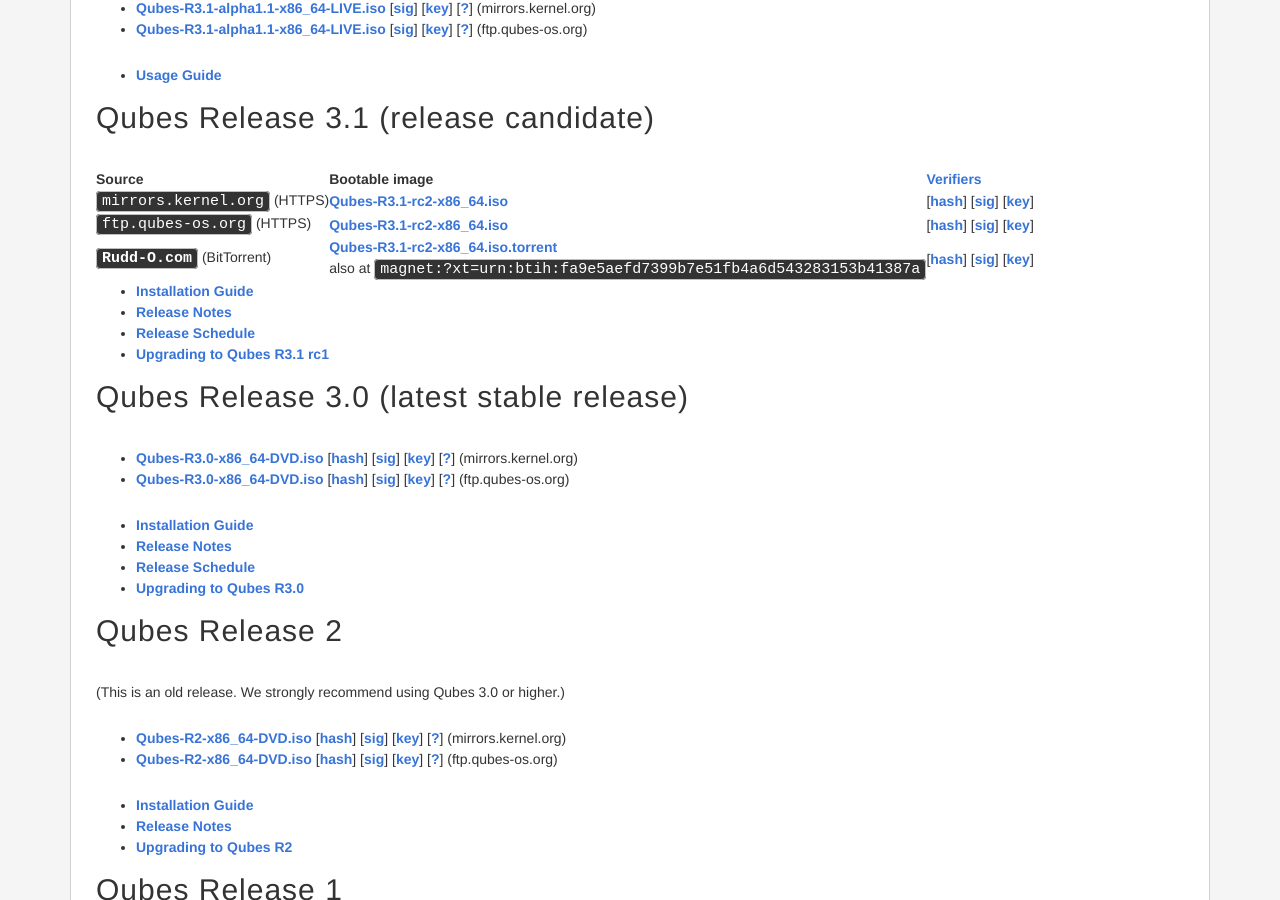
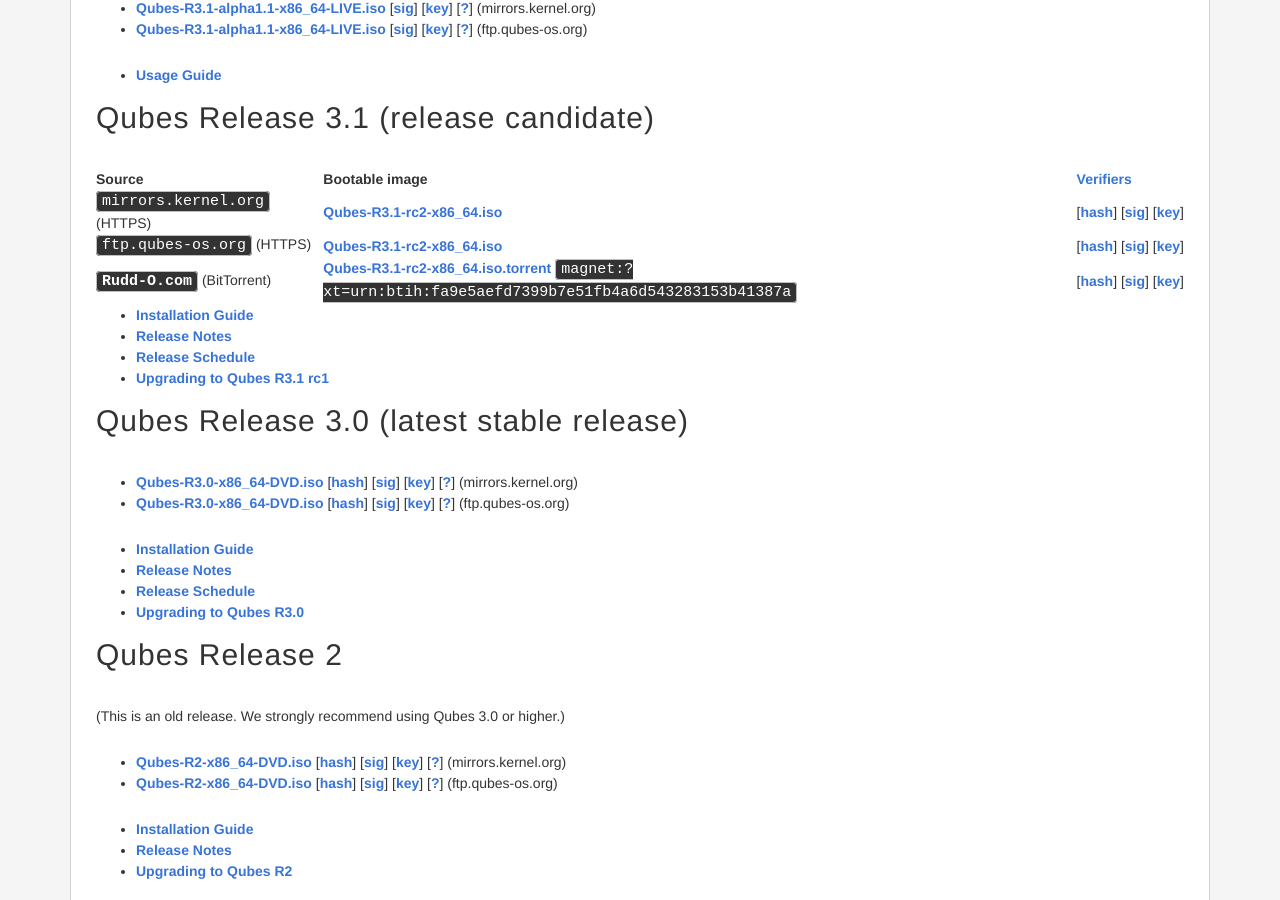
Before and after one commit to QubesOS/qubesos.github.io, a Jekyll site: the page built from pages/downloads.md, in a window 1280 px wide and 900 px high, scrolled down 500 px. Built offline with Jekyll 4.4.1, drawn with Linux system fonts in a browser that asks for light colours; some web fonts are replaced.

Commit message:
No need for the paragraph break, it does itself.

```diff
--- a/pages/downloads.md
+++ b/pages/downloads.md
@@ -42,7 +42,7 @@ Qubes Release 3.1 (release candidate)
 | ------------------------------------------------ | --------------- | --------------------------------------- |
 | `mirrors.kernel.org` (HTTPS)                     | [**Qubes-R3.1-rc2-x86_64.iso**](https://mirrors.kernel.org/qubes/iso/Qubes-R3.1-rc2-x86_64.iso)  | [[hash](https://mirrors.kernel.org/qubes/iso/Qubes-R3.1-rc2-x86_64.iso.DIGESTS)]&nbsp;[[sig](https://mirrors.kernel.org/qubes/iso/Qubes-R3.1-rc2-x86_64.iso.asc)]&nbsp;[[key](https://keys.qubes-os.org/keys/qubes-release-3-signing-key.asc)] |
 | `ftp.qubes-os.org`   (HTTPS)                     | [**Qubes-R3.1-rc2-x86_64.iso**](https://ftp.qubes-os.org/iso/Qubes-R3.1-rc2-x86_64.iso) | [[hash](https://ftp.qubes-os.org/iso/Qubes-R3.1-rc2-x86_64.iso.DIGESTS)]&nbsp;[[sig](https://ftp.qubes-os.org/iso/Qubes-R3.1-rc2-x86_64.iso.asc)]&nbsp;[[key](https://keys.qubes-os.org/keys/qubes-release-3-signing-key.asc)] |
-| [`Rudd-O.com`](https://rudd-o.com/) (BitTorrent) | [**Qubes-R3.1-rc2-x86_64.iso.torrent**](https://rudd-o.com/downloads/qubes/Qubes-R3.1-rc2-x86_64.iso.torrent)<br/>also at `magnet:?xt=urn:btih:fa9e5aefd7399b7e51fb4a6d543283153b41387a` | [[hash](https://mirrors.kernel.org/qubes/iso/Qubes-R3.1-rc2-x86_64.iso.DIGESTS)]&nbsp;[[sig](https://mirrors.kernel.org/qubes/iso/Qubes-R3.1-rc2-x86_64.iso.asc)]&nbsp;[[key](https://keys.qubes-os.org/keys/qubes-release-3-signing-key.asc)] |
+| [`Rudd-O.com`](https://rudd-o.com/) (BitTorrent) | [**Qubes-R3.1-rc2-x86_64.iso.torrent**](https://rudd-o.com/downloads/qubes/Qubes-R3.1-rc2-x86_64.iso.torrent) `magnet:?xt=urn:btih:fa9e5aefd7399b7e51fb4a6d543283153b41387a` | [[hash](https://mirrors.kernel.org/qubes/iso/Qubes-R3.1-rc2-x86_64.iso.DIGESTS)]&nbsp;[[sig](https://mirrors.kernel.org/qubes/iso/Qubes-R3.1-rc2-x86_64.iso.asc)]&nbsp;[[key](https://keys.qubes-os.org/keys/qubes-release-3-signing-key.asc)] |
 
 -   [**Installation Guide**](/doc/installation-guide/)
 -   [Release Notes](/doc/releases/3.1/release-notes/)
```
